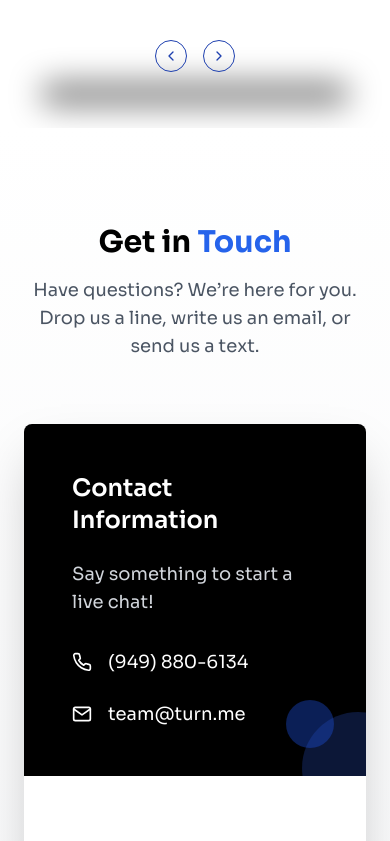
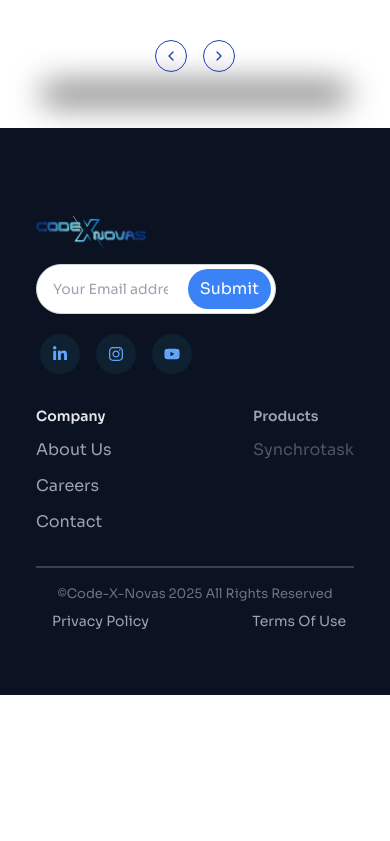
Before and after one commit to Code-X-Novas/Code-X-Novas, a React (Vite) app: page / in a window 390 px wide. Shown: the part 9220-10061 px from the top of the page. After the commit the page ends 9915 px from the top, so only its background shows below. Built offline with nearby package versions, Linux system fonts and the light colour scheme.

Commit message:
Almost done

```diff
--- a/src/pages/Contact.jsx
+++ b/src/pages/Contact.jsx
@@ -1,21 +1,11 @@
-//Enhanced the contact page's responsivness by improving the sizing and flex positioning of email button.
-//The circle has been made better responsive to the screen sizes...
-//The send message button has a slight animation now as given in figma Prototype.
-//The checkbox animation makes sure when the box is clicked the subscribe message turns semibold as provided in the figma prototype.
-
-{/*Few Imports*/}
-
 import React from "react";
 import { FiPhone, FiMail } from "react-icons/fi";
 import { FaLinkedinIn, FaInstagram, FaYoutube } from "react-icons/fa";
 import Logo from "../assets/logo.png";
-
-{/**Contact Section**/}
 const Contact = () => {
   return (
     <>
-      <section className="relative w-full py-24 px-6 md:px-12 bg-gradient-to-b from-white to-gray-100">
-
+      <section className="hidden md:block relative w-full py-24 px-6 md:px-12 bg-gradient-to-b from-white to-gray-100">
         <div className="text-center mb-16">
           <h2
             className="text-3xl sm:text-4xl md:text-5xl font-bold"
@@ -29,8 +19,6 @@ const Contact = () => {
             Drop us a line, write us an email, or send us a text.
           </p>
         </div>
-
-
         <div className="max-w-6xl mx-auto grid grid-cols-1 md:grid-cols-2 shadow-2xl rounded-lg overflow-hidden min-h-[700px]">
           <div className="relative bg-black text-white p-12 flex flex-col justify-center overflow-hidden">
             <h3 className="text-2xl font-semibold mb-6">Contact Information</h3>
@@ -47,16 +35,11 @@ const Contact = () => {
                 <span>team@turn.me</span>
               </li>
             </ul>
-
-
             <div className="absolute bottom-0 right-0 w-28 h-28 sm:w-40 sm:h-40 md:w-56 md:h-56 bg-blue-900/40 rounded-full translate-x-12 translate-y-12"></div>
             <div className="absolute bottom-7 right-8 w-12 h-12 sm:w-28 sm:bottom-16 sm:right-20 md:bottom-20 md:right-28 sm:h-28 md:w-32 md:h-32 bg-blue-700/40 rounded-full"></div>
           </div>
-
-
           <div className="bg-white p-12 flex flex-col justify-center">
             <form className="space-y-6">
-
               <div className="grid grid-cols-1 md:grid-cols-2 gap-8">
                 <input
                   type="text"
@@ -69,22 +52,16 @@ const Contact = () => {
                   className="border-b border-gray-400 focus:outline-none focus:border-blue-600 py-3 text-lg"
                 />
               </div>
-
-
               <input
                 type="text"
                 placeholder="Phone Number"
                 className="w-full border-b border-gray-400 focus:outline-none focus:border-blue-600 py-3 text-lg"
               />
-
-
               <textarea
                 placeholder="Write your message.."
                 rows="5"
                 className="w-full border-b border-gray-400 focus:outline-none focus:border-blue-600 pt-1 pb-0 text-lg -mt-6"
               ></textarea>
-
-
               <div className="flex items-start space-x-3 -mt-2">
                 <input
                   type="checkbox"
@@ -101,9 +78,6 @@ const Contact = () => {
                   Subscribe to receive the latest news and exclusive offers
                 </label>
               </div>
-
-
-
               <div className="mt-8">
                 <button
                   type="submit"
@@ -113,7 +87,6 @@ const Contact = () => {
                     Send Message
                   </span>
                 </button>
-
                 <style>
                   {`
       @keyframes jumpOnce {
@@ -125,16 +98,81 @@ const Contact = () => {
     `}
                 </style>
               </div>
-
             </form>
           </div>
         </div>
       </section>
+      <footer className="bg-[#0B1221] text-white py-16 px-3 md:px-20">
+        <div className="max-w-7xl mx-auto block md:hidden px-6">
+          <div className="pt-6">
+            <img src={Logo} alt="CodeX Novas" className="h-8 mb-4" />
+            <div className="flex items-center justify-start bg-white rounded-full overflow-hidden w-full max-w-[240px] border border-gray-300">
+              <input
+                type="email"
+                placeholder="Your Email address"
+                className="flex-1 min-w-0 px-4 py-2 text-black bg-transparent focus:outline-none placeholder:text-sm"
+              />
 
+              <button className="bg-blue-500 text-white px-3 py-2 rounded-full hover:bg-blue-700 transition m-1">
+                Submit
+              </button>
+            </div>
+            <div className="flex justify-start gap-4 mt-5 ml-1">
+              <a
+                href="#"
+                className="w-10 h-10 flex items-center justify-center rounded-full bg-[#0F2030] text-blue-400"
+              >
+                <FaLinkedinIn />
+              </a>
+              <a
+                href="#"
+                className="w-10 h-10 flex items-center justify-center rounded-full bg-[#0F2030] text-blue-400"
+              >
+                <FaInstagram />
+              </a>
+              <a
+                href="#"
+                className="w-10 h-10 flex items-center justify-center rounded-full bg-[#0F2030] text-blue-400"
+              >
+                <FaYoutube />
+              </a>
+            </div>
+            <div className="flex justify-between mt-8 text-gray-400">
+              <ul className="space-y-3">
+                <li className="font-semibold text-sm text-gray-200 mb-2">
+                  Company
+                </li>
+                <li>
+                  <a href="#">About Us</a>
+                </li>
+                <li>
+                  <a href="#">Careers</a>
+                </li>
+                <li>
+                  <a href="#">Contact</a>
+                </li>
+              </ul>
+              <ul className="space-y-3 text-left">
+                <li className="font-semibold text-sm text-gray-400 mb-2">
+                  Products
+                </li>
+                <li className="text-gray-600">
+                  <a href="#">Synchrotask</a>
+                </li>
+              </ul>
+            </div>
 
-      <footer className="bg-[#0B1221] text-white py-16 px-6 md:px-20">
-        <div className="max-w-7xl mx-auto grid grid-cols-1 md:grid-cols-3 gap-12">
-
+            <div className="w-full h-[2px] bg-gray-700 mt-8 mb-4 -mx-0"></div>
+            <p className="text-center text-gray-500 text-[13px] mt-4 mb-2">
+              ©Code-X-Novas 2025 All Rights Reserved
+            </p>
+            <div className="flex ml-2 justify-between text-sm px-2 text-gray-400">
+              <a href="#">Privacy Policy</a>
+              <a href="#">Terms Of Use</a>
+            </div>
+          </div>
+        </div>
+        <div className="max-w-7xl mx-auto hidden md:grid md:grid-cols-3 gap-12">
           <div>
             <img src={Logo} alt="CodeX Novas" className="h-10 mb-5" />
             <div className="flex items-center bg-white rounded-full overflow-hidden w-full max-w-md border border-gray-300">
@@ -148,7 +186,6 @@ const Contact = () => {
                 Submit
               </button>
             </div>
-
             <div className="flex space-x-6 mt-6">
               <a
                 href="#"
@@ -170,27 +207,32 @@ const Contact = () => {
               </a>
             </div>
           </div>
-
           <div>
             <h3 className="font-semibold text-lg mb-6">Company</h3>
             <ul className="space-y-4 text-gray-300">
-              <li><a href="#">About Us</a></li>
-              <li><a href="#">Careers</a></li>
-              <li><a href="#">Contact</a></li>
+              <li>
+                <a href="#">About Us</a>
+              </li>
+              <li>
+                <a href="#">Careers</a>
+              </li>
+              <li>
+                <a href="#">Contact</a>
+              </li>
             </ul>
           </div>
-
           <div>
             <h3 className="font-semibold text-lg mb-6">Products</h3>
             <ul className="space-y-4 text-gray-300">
-              <li><a href="#">Synchrotask</a></li>
+              <li>
+                <a href="#">Synchrotask</a>
+              </li>
             </ul>
           </div>
         </div>
-
-        <div className="mt-12 border-t border-gray-700 pt-6 flex flex-col md:flex-row justify-between items-center text-gray-400 text-sm">
+        <div className="mt-12 border-t border-gray-700 pt-6 hidden md:flex justify-between items-center text-gray-400 text-sm">
           <p>©Code-X-Novas 2025 All Rights Reserved</p>
-          <div className="flex space-x-6 mt-4 md:mt-0">
+          <div className="flex space-x-6">
             <a href="#">Privacy Policy</a>
             <a href="#">Terms Of Use</a>
           </div>
@@ -199,5 +241,4 @@ const Contact = () => {
     </>
   );
 };
-
 export default Contact;
```
Lines whose indentation alone changed are shown as unchanged.
